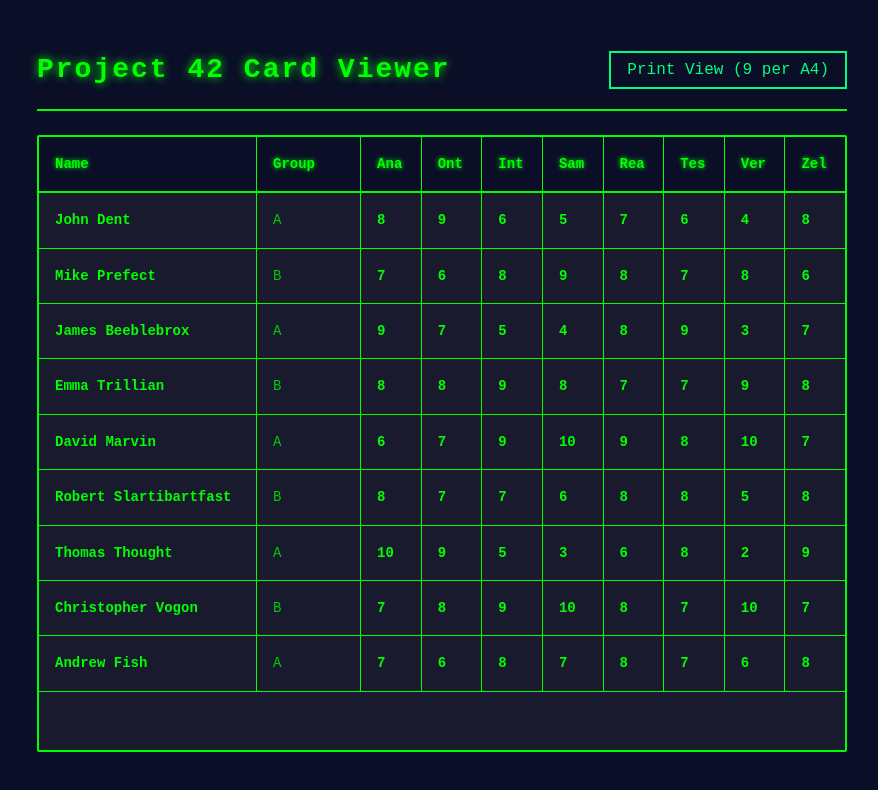
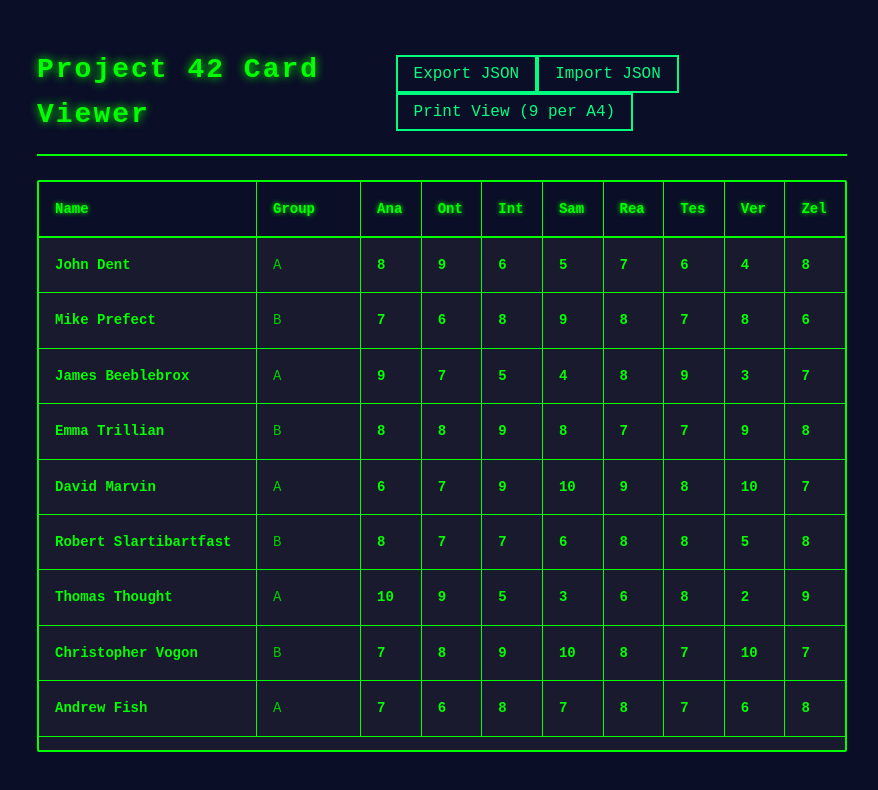
Before and after one commit to Jaapapa/project42cardviewer, a React (Vite) app: page / in a window 1280 px wide. Shown: the top 790 px of the page, without its empty margins (11-889 px from the left). Built offline with nearby package versions, Linux system fonts and the light colour scheme.

Commit message:
Added import/export of cards

```diff
--- a/src/App.tsx
+++ b/src/App.tsx
@@ -7,7 +7,7 @@ import { PrintView } from './components/PrintView';
 import './styles/global.css';
 
 function App() {
-  const { cards } = useCardStorage();
+  const { cards, saveAllCards } = useCardStorage();
   const [currentView, setCurrentView] = useState<ViewMode>('list');
   const [selectedCard, setSelectedCard] = useState<Card | null>(null);
 
@@ -24,6 +24,10 @@ function App() {
     setCurrentView('print');
   };
 
+  const handleImport = (importedCards: Card[]) => {
+    saveAllCards(importedCards);
+  };
+
   return (
     <div className="app">
       {currentView === 'list' && (
@@ -33,6 +37,7 @@ function App() {
               cards={cards}
               onSelectCard={handleSelectCard}
               onPrintView={handlePrintView}
+              onImport={handleImport}
             />
           </div>
           {selectedCard && (
--- a/src/components/CardList.tsx
+++ b/src/components/CardList.tsx
@@ -1,3 +1,4 @@
+import { useRef } from 'react';
 import { Card } from '../types/Card';
 import '../styles/CardList.css';
 
@@ -5,13 +6,17 @@ interface CardListProps {
   cards: Card[];
   onSelectCard: (card: Card) => void;
   onPrintView: () => void;
+  onImport?: (cards: Card[]) => void;
 }
 
 export const CardList: React.FC<CardListProps> = ({
   cards,
   onSelectCard,
   onPrintView,
+  onImport,
 }) => {
+  const fileInputRef = useRef<HTMLInputElement>(null);
+
   const statLabels = [
     'Analyseren',
     'Ontwerpen',
@@ -34,13 +39,72 @@ export const CardList: React.FC<CardListProps> = ({
     'zelfontwikkeling',
   ];
 
+  const handleExport = () => {
+    const dataStr = JSON.stringify(cards, null, 2);
+    const dataBlob = new Blob([dataStr], { type: 'application/json' });
+    const url = URL.createObjectURL(dataBlob);
+    const link = document.createElement('a');
+    link.href = url;
+    link.download = `project42-cards-${new Date().toISOString().split('T')[0]}.json`;
+    document.body.appendChild(link);
+    link.click();
+    document.body.removeChild(link);
+    URL.revokeObjectURL(url);
+  };
+
+  const handleImport = (event: React.ChangeEvent<HTMLInputElement>) => {
+    const file = event.target.files?.[0];
+    if (!file) return;
+
+    const reader = new FileReader();
+    reader.onload = (e) => {
+      try {
+        const importedCards = JSON.parse(e.target?.result as string);
+        if (Array.isArray(importedCards) && importedCards.length > 0) {
+          onImport?.(importedCards);
+          alert(`Successfully imported ${importedCards.length} cards!`);
+        } else {
+          alert('Invalid file format. Please ensure it contains an array of cards.');
+        }
+      } catch (error) {
+        alert('Error reading file. Please ensure it is valid JSON.');
+        console.error('Import error:', error);
+      }
+    };
+    reader.readAsText(file);
+
+    // Reset file input
+    if (fileInputRef.current) {
+      fileInputRef.current.value = '';
+    }
+  };
+
+  const handleImportClick = () => {
+    fileInputRef.current?.click();
+  };
+
   return (
     <div className="card-list-container">
       <div className="card-list-header">
         <h1>Project 42 Card Viewer</h1>
-        <button className="print-btn" onClick={onPrintView}>
-          Print View (9 per A4)
-        </button>
+        <div className="card-list-buttons">
+          <button className="action-btn" onClick={handleExport}>
+            Export JSON
+          </button>
+          <button className="action-btn" onClick={handleImportClick}>
+            Import JSON
+          </button>
+          <input
+            ref={fileInputRef}
+            type="file"
+            accept=".json"
+            onChange={handleImport}
+            style={{ display: 'none' }}
+          />
+          <button className="print-btn" onClick={onPrintView}>
+            Print View (9 per A4)
+          </button>
+        </div>
       </div>
 
       {cards.length === 0 && (
--- a/src/hooks/useCardStorage.ts
+++ b/src/hooks/useCardStorage.ts
@@ -38,11 +38,17 @@ export const useCardStorage = () => {
     return cardStorage.getCardById(id);
   }, []);
 
+  const saveAllCards = useCallback((newCards: Card[]) => {
+    cardStorage.saveCards(newCards);
+    setCards(newCards);
+  }, []);
+
   return {
     cards,
     addCard,
     updateCard,
     deleteCard,
     getCardById,
+    saveAllCards,
   };
 };
```
